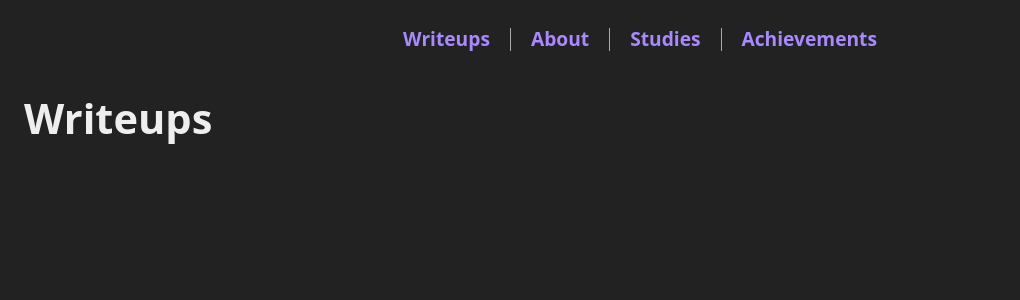
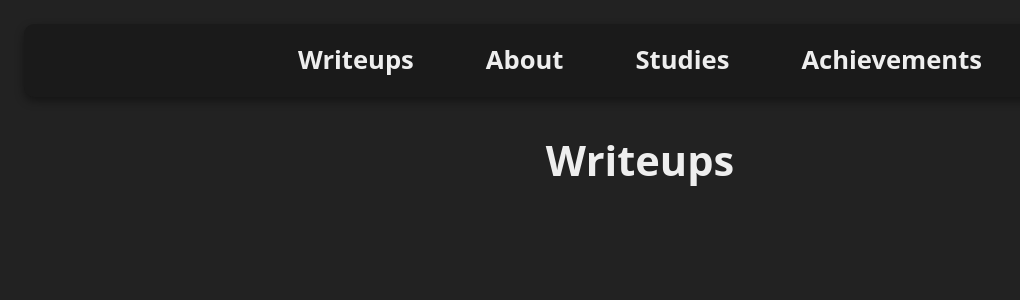
Before and after one commit to mrb3d1/mrb3d1.github.io, a Jekyll site: the page built from writeups/index.md, in a window 1280 px wide. Shown: the top 300 px of the page, without its empty margins (0-1020 px from the left). Built offline with Jekyll 4.4.1, drawn with Linux system fonts in a browser that asks for light colours; our own code applies the rules of GitHub Pages for plain Markdown files.

Commit message:
Update index.md

```diff
--- a/writeups/index.md
+++ b/writeups/index.md
@@ -1,27 +1,13 @@
+<link rel="stylesheet" href="/assets/style.css">
 
-<div style="display: flex; justify-content: center; align-items: center; flex-wrap: wrap; gap: 10px; font-size: 1.2rem; margin-bottom: 30px;">
-
-  <div style="padding: 0 10px;">
-    <a href="/writeups/" style="text-decoration: none; font-weight: bold;">Writeups</a>
-  </div>
-
-  <div style="border-left: 1px solid #aaa; height: 1.2em;"></div>
-
-  <div style="padding: 0 10px;">
-    <a href="/" style="text-decoration: none; font-weight: bold;">About</a>
-  </div>
-
-  <div style="border-left: 1px solid #aaa; height: 1.2em;"></div>
-
-  <div style="padding: 0 10px;">
-    <a href="/studies/" style="text-decoration: none; font-weight: bold;">Studies</a>
-  </div>
-
-  <div style="border-left: 1px solid #aaa; height: 1.2em;"></div>
-
-  <div style="padding: 0 10px;">
-    <a href="/achievements/" style="text-decoration: none; font-weight: bold;">Achievements</a>
-  </div>
+<div class="nav-menu">
+  <div class="nav-item"><a href="/writeups/">Writeups</a></div>
+  <div class="separator"></div>
+  <div class="nav-item"><a href="/">About</a></div>
+  <div class="separator"></div>
+  <div class="nav-item"><a href="/studies/">Studies</a></div>
+  <div class="separator"></div>
+  <div class="nav-item"><a href="/achievements/">Achievements</a></div>
 </div>
 
-# Writeups
+<h1 style="text-align: center;">Writeups</h1>
```
